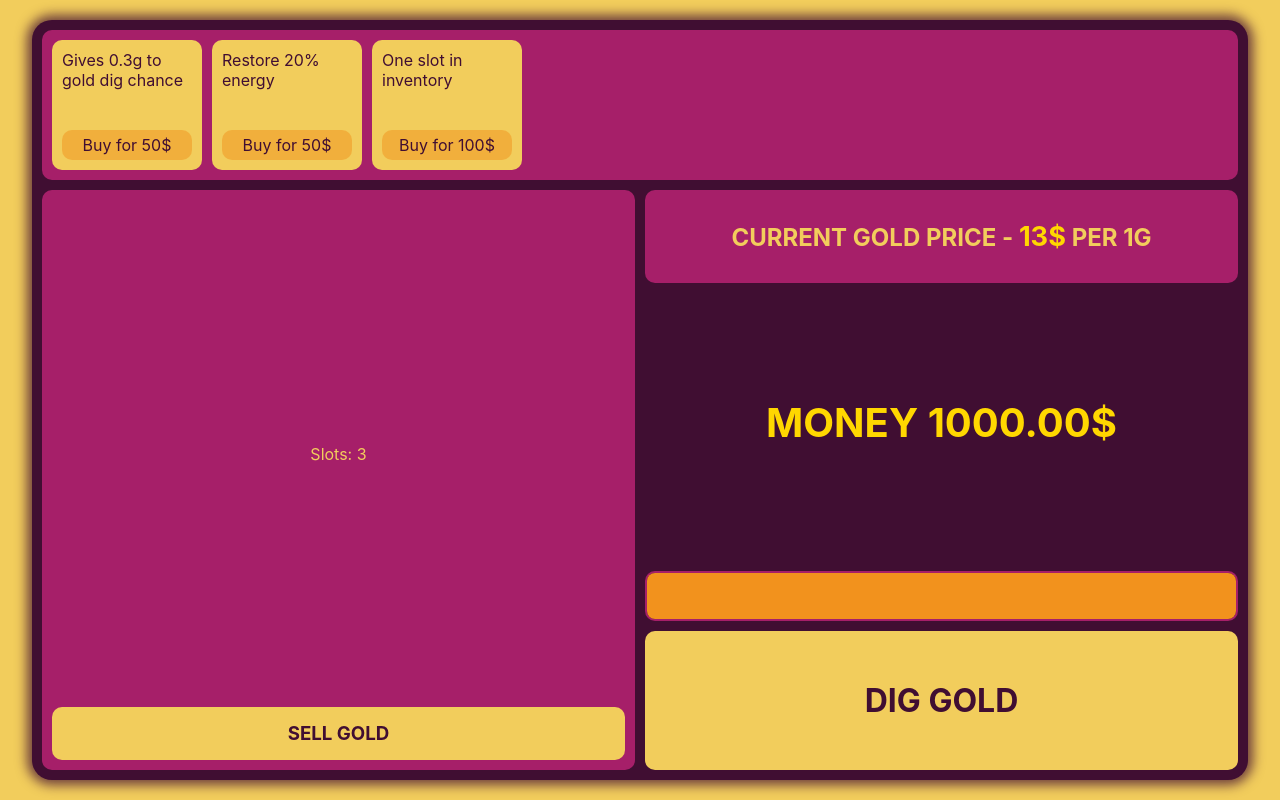
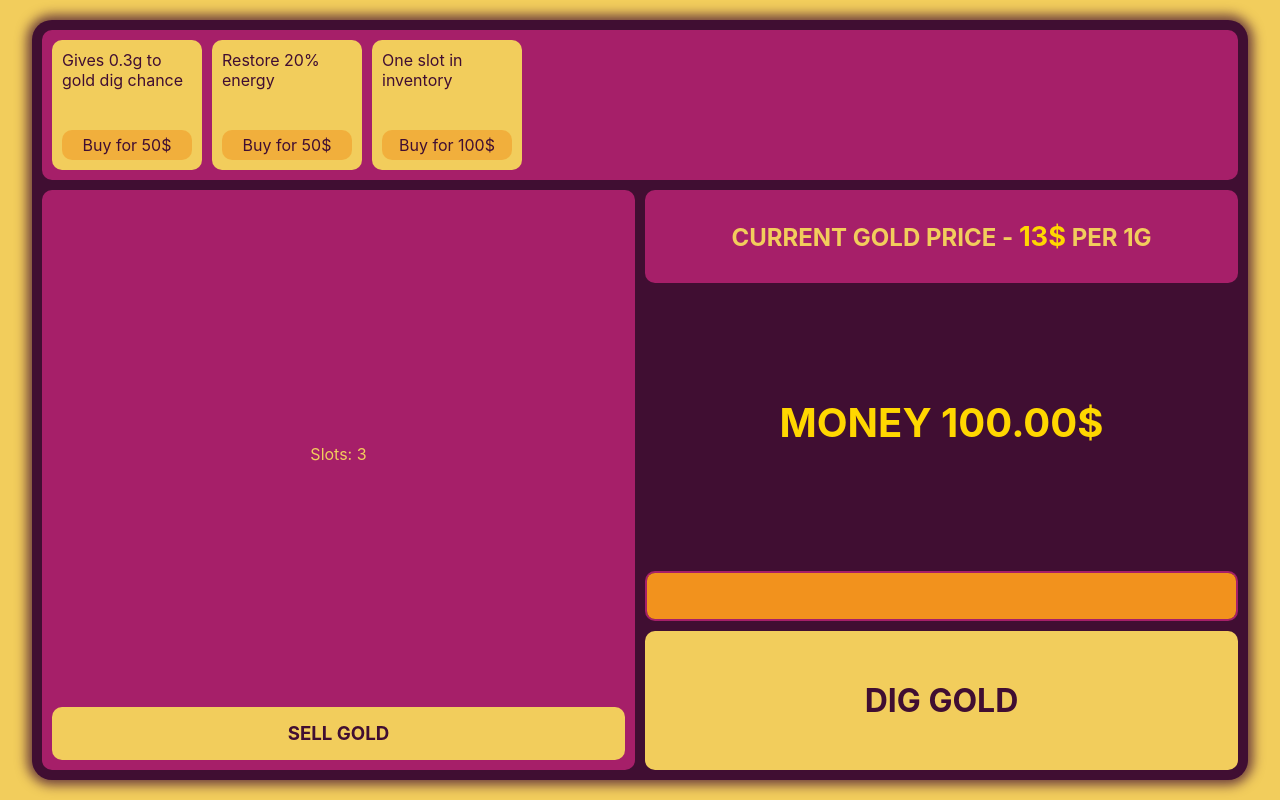
Before and after one commit to AgnetaSmergelyte/gold-mining, a React (Create React App) app: page / in a window 1280 px wide. Built offline with nearby package versions, Linux system fonts and the light colour scheme.

Commit message:
stupid mistake fixed

```diff
--- a/src/App.css
+++ b/src/App.css
@@ -152,6 +152,7 @@ img {
   display: flex;
   flex-direction: column;
   justify-content: space-between;
+  overflow: auto;
 }
 
 .energy-bar {
--- a/src/App.js
+++ b/src/App.js
@@ -10,7 +10,7 @@ import Error from "./components/Error";
 function App() {
     const maxEnergyUsePerDig = 10;
     const goldPriceRange = [10, 30]
-    const [money, setMoney] = useState(1000);
+    const [money, setMoney] = useState(100);
     const [energy, setEnergy] = useState(100);
     const [maxGoldPerDig, setMaxGoldPerDig] = useState(1);
     const [goldArr, setGoldArr] = useState([]);
--- a/src/App.scss
+++ b/src/App.scss
@@ -173,6 +173,7 @@ img {
   display: flex;
   flex-direction: column;
   justify-content: space-between;
+  overflow: auto;
 }
 
 .energy-bar {
```
Also changed, not shown: 1 other file (tests, documents, lock files or other folders).
